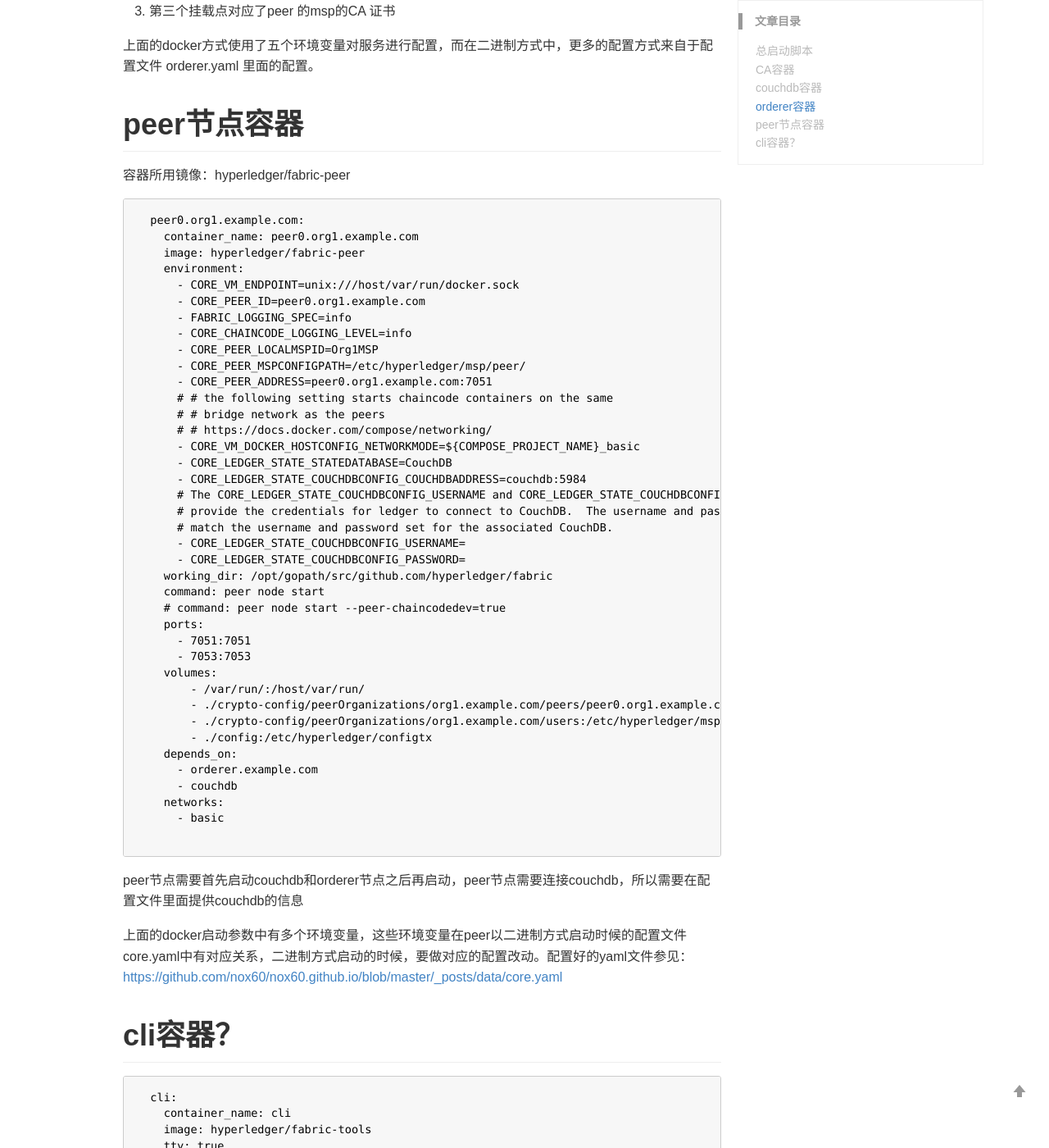
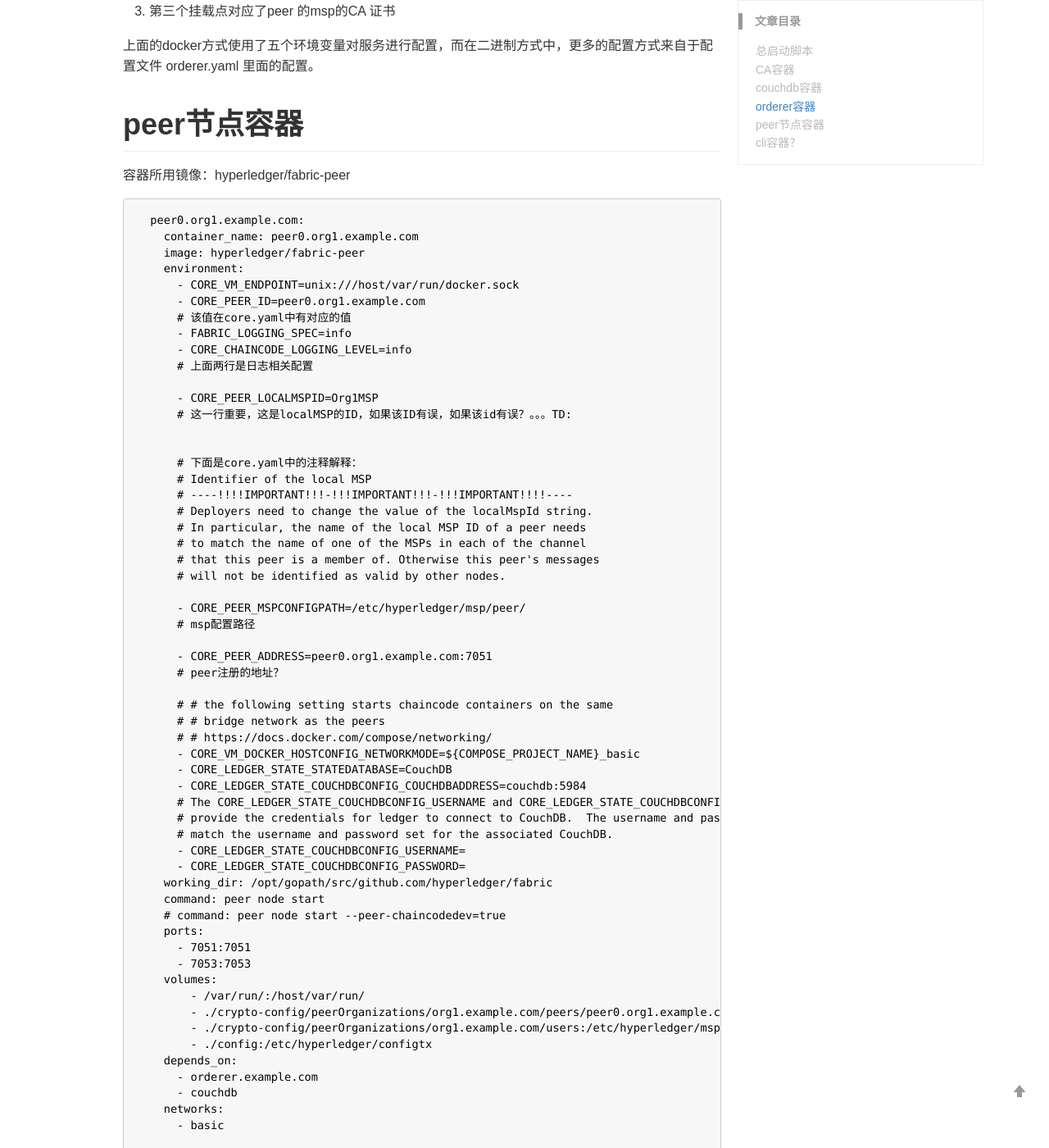
Before and after one commit to nox60/nox60.github.io, a Jekyll site: the page built from _posts/2019-7-23-Hyperledger-Fabric-例子代码解读.md, in a window 1280 px wide and 1400 px high, scrolled down 3876 px. Shown: the whole window at 82% size. Built offline with Jekyll 4.4.1, drawn with Linux system fonts in a browser that asks for light colours; our own code applies the rules of GitHub Pages for plain Markdown files; comment, search, counter and statistics services are not loaded.

Commit message:
update documents

```diff
--- a/_posts/2019-7-23-Hyperledger-Fabric-例子代码解读.md
+++ b/_posts/2019-7-23-Hyperledger-Fabric-例子代码解读.md
@@ -191,11 +191,30 @@
     environment:
       - CORE_VM_ENDPOINT=unix:///host/var/run/docker.sock
       - CORE_PEER_ID=peer0.org1.example.com
+      # 该值在core.yaml中有对应的值
       - FABRIC_LOGGING_SPEC=info
       - CORE_CHAINCODE_LOGGING_LEVEL=info
+      # 上面两行是日志相关配置
+
       - CORE_PEER_LOCALMSPID=Org1MSP
+      # 这一行重要，这是localMSP的ID，如果该ID有误，如果该id有误？。。。TD:
+
+
+      # 下面是core.yaml中的注释解释：
+      # Identifier of the local MSP
+      # ----!!!!IMPORTANT!!!-!!!IMPORTANT!!!-!!!IMPORTANT!!!!----
+      # Deployers need to change the value of the localMspId string.
+      # In particular, the name of the local MSP ID of a peer needs
+      # to match the name of one of the MSPs in each of the channel
+      # that this peer is a member of. Otherwise this peer's messages
+      # will not be identified as valid by other nodes.
+
       - CORE_PEER_MSPCONFIGPATH=/etc/hyperledger/msp/peer/
+      # msp配置路径
+
       - CORE_PEER_ADDRESS=peer0.org1.example.com:7051
+      # peer注册的地址？
+
       # # the following setting starts chaincode containers on the same
       # # bridge network as the peers
       # # https://docs.docker.com/compose/networking/
```
